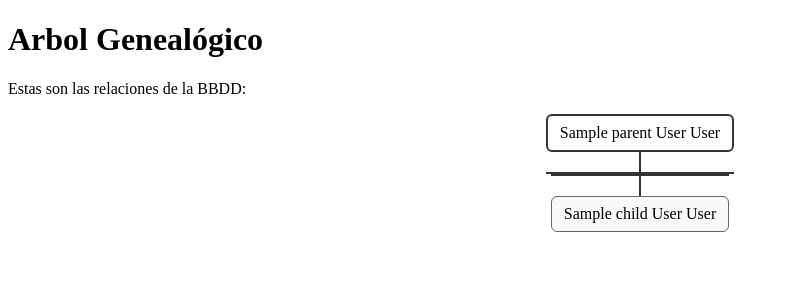
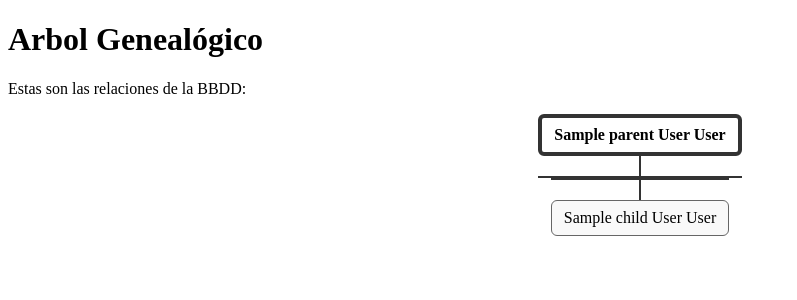
Before and after one commit to nalua72/family-tree, a Python web app: template app/web/templates/nodes.html in a window 1280 px wide. Shown: the top 300 px of the page, without its empty margins (0-797 px from the left). Run offline with Jinja, Linux system fonts and the light colour scheme; the template is opened without the code that fills it: most values are stand-ins (such as "Sample title", 1, 10 or a date in 2020).

Commit message:
Minus styling changes

```diff
--- a/app/web/templates/nodes.html
+++ b/app/web/templates/nodes.html
@@ -20,7 +20,7 @@
             {% for parent in relationship["parents"] %}
             <div style="display: flex; flex-direction: column; align-items: center;">
                 <div
-                    style="border: 2px solid #333; padding: 8px 12px; border-radius: 6px; background: white; z-index: 2;">
+                    style="border: 4px solid #333; padding: 8px 12px; border-radius: 6px; background: white; z-index: 2; font-weight: bold;">
                     {{ parent.name }} {{ parent.first_surname }} {{ parent.second_surname }}
                 </div>
                 <!-- Vertical line from parent -->
@@ -37,7 +37,8 @@
             <div style="display: flex; flex-direction: column; align-items: center;">
                 <!-- Vertical line from child -->
                 <div style="width: 2px; height: 20px; background-color: #333;"></div>
-                <div style="border: 1px solid #666; padding: 8px 12px; border-radius: 6px; background: #f9f9f9;">
+                <div
+                    style="border: 1px solid #666; padding: 8px 12px; border-radius: 6px; background: #f9f9f9; font-weight: lighter;">
                     {{ child.name }} {{ child.first_surname }} {{ child.second_surname }}
                 </div>
             </div>
```
